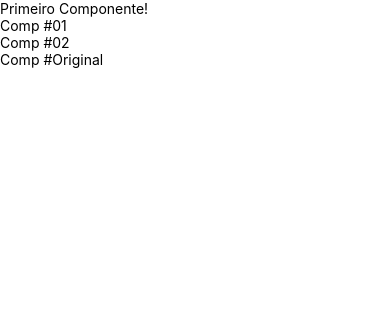
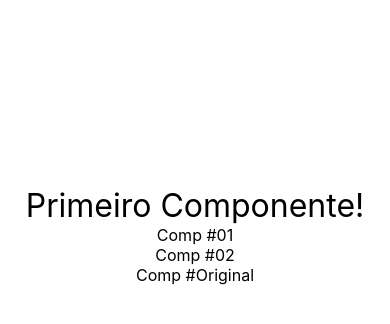
Before and after one commit to JordyLimaEng/react-study, a React Native app in the folder exercicios/exercicios/: screen / in a window 390 px wide. Shown: the top 324 px of the page. Built offline with nearby package versions, Linux system fonts and the light colour scheme.

Commit message:
Criando Estilos

```diff
--- a/exercicios/exercicios/src/App.js
+++ b/exercicios/exercicios/src/App.js
@@ -1,5 +1,5 @@
 import React from 'react'
-import { View } from 'react-native'
+import { View, StyleSheet } from 'react-native'
 
 import C1 from './components/Primeiro'
 import CompOriginal, { Comp1, Comp2 } from './components/Multi'
@@ -7,7 +7,7 @@ import CompOriginal, { Comp1, Comp2 } from './components/Multi'
 export default () => (
     //retorna por jsx - sempre precisa do modulo React pra retornar jsx
     //também podemos exportar como arrow function
-    <View>
+    <View style={style.App}>
         <C1>
         </C1>
         <Comp1></Comp1>
@@ -16,3 +16,12 @@ export default () => (
     </View>
 
 )
+
+const style = StyleSheet.create({
+    App: {
+        // em react-native o eixo principal é o Y
+        flexGrow: 0.5,
+        justifyContent: 'center',
+        alignItems: 'center'
+    }
+})
--- a/exercicios/exercicios/src/components/Multi.js
+++ b/exercicios/exercicios/src/components/Multi.js
@@ -1,16 +1,17 @@
 import React from 'react'
 import { Text } from 'react-native'
+import Style from './style'
 
 export default function Comp() {
-    return <Text>Comp #Original</Text>
+    return <Text style={Style.txtM}>Comp #Original</Text>
 }
 
 function Comp1() {
-    return <Text>Comp #01</Text>
+    return <Text style={Style.txtM}>Comp #01</Text>
 }
 
 function Comp2() {
-    return <Text>Comp #02</Text>
+    return <Text style={Style.txtM}>Comp #02</Text>
 }
 
 export { Comp1, Comp2}
--- a/exercicios/exercicios/src/components/Primeiro.js
+++ b/exercicios/exercicios/src/components/Primeiro.js
@@ -1,4 +1,5 @@
 import React from 'react'
 import { Text } from 'react-native'
+import Style from './style'
 
-export default () => <Text>Primeiro Componente!</Text>
+export default () => <Text style={Style.txtG}>Primeiro Componente!</Text>
--- /dev/null
+++ b/exercicios/exercicios/src/components/style.js
@@ -0,0 +1,10 @@
+import { StyleSheet } from "react-native";
+
+export default StyleSheet.create({
+    txtG: {
+        fontSize: 32
+    },
+    txtM: {
+        fontSize: 16
+    }
+})
```
